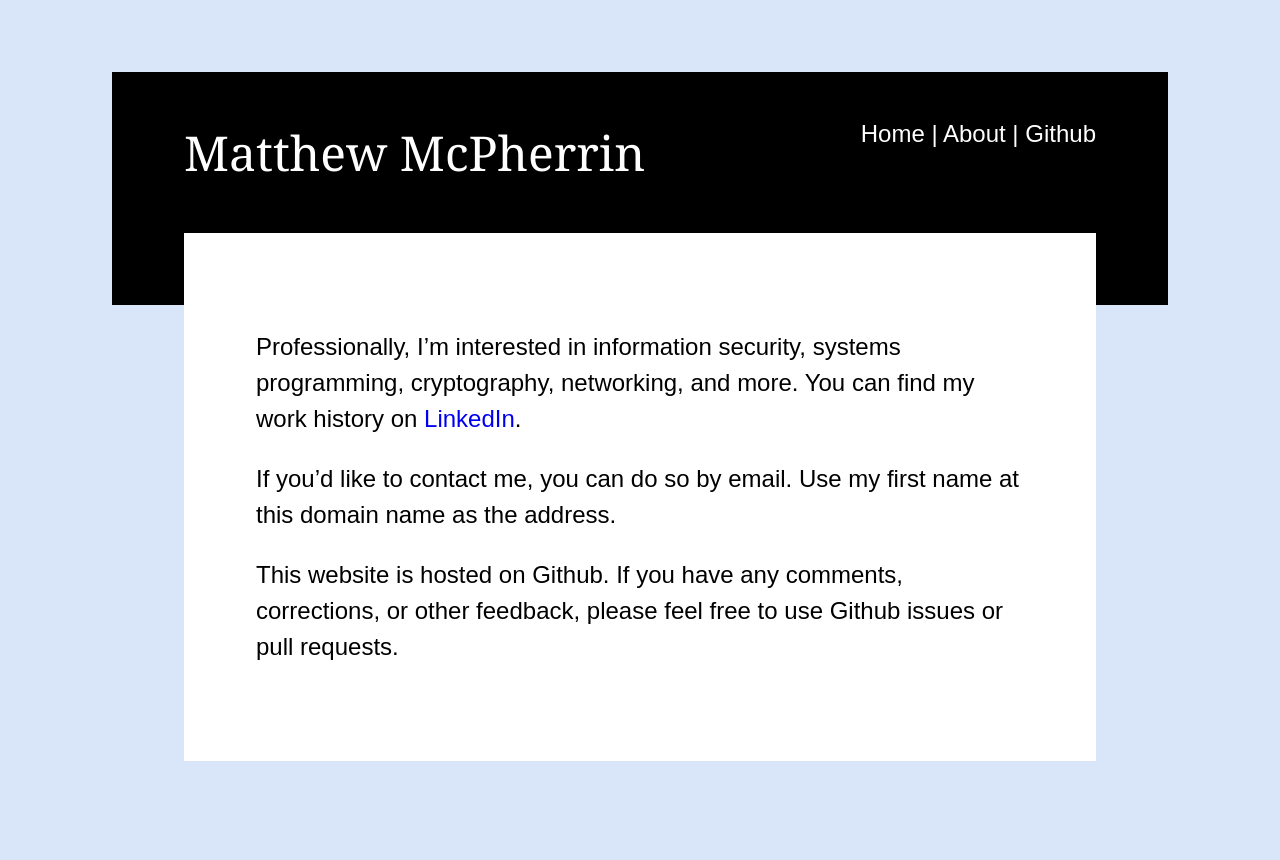
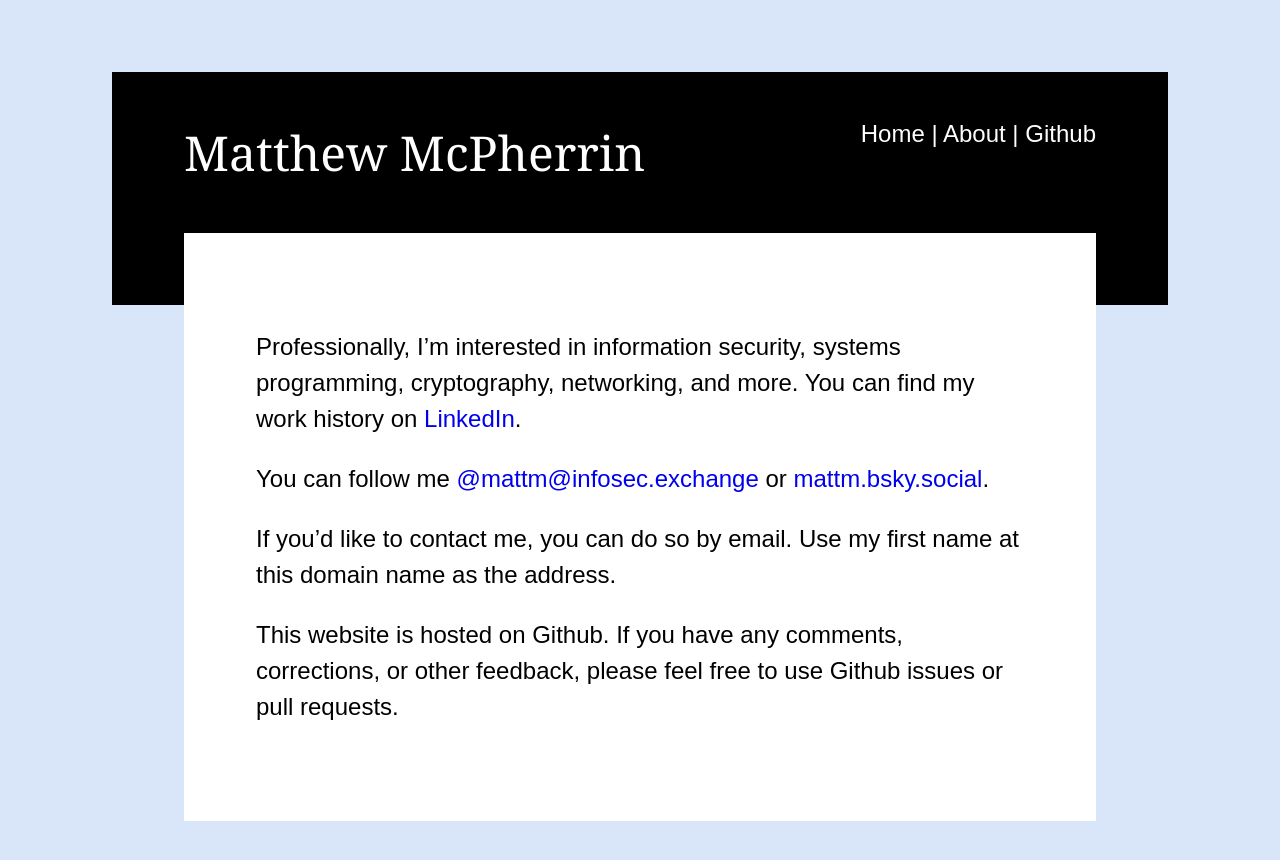
Before and after one commit to mcpherrinm/McPherrin.ca, a Jekyll site: the page built from about.md, in a window 1280 px wide. Shown: the top 860 px of the page. Built offline with Jekyll 4.4.1, drawn with Linux system fonts in a browser that asks for light colours.

Commit message:
Social links

```diff
--- a/about.md
+++ b/about.md
@@ -7,6 +7,9 @@ Professionally, I'm interested in information security, systems programming,
 cryptography, networking, and more.  You can find my work history on
 [LinkedIn](https://linkedin.com/in/mcpherrinm).
 
+You can follow me [@mattm@infosec.exchange](https://infosec.exchange/@mattm)
+or [mattm.bsky.social](https://bsky.app/profile/mattm.bsky.social).
+
 If you'd like to contact me, you can do so by email.  Use my first name at this
 domain name as the address.
 
```
